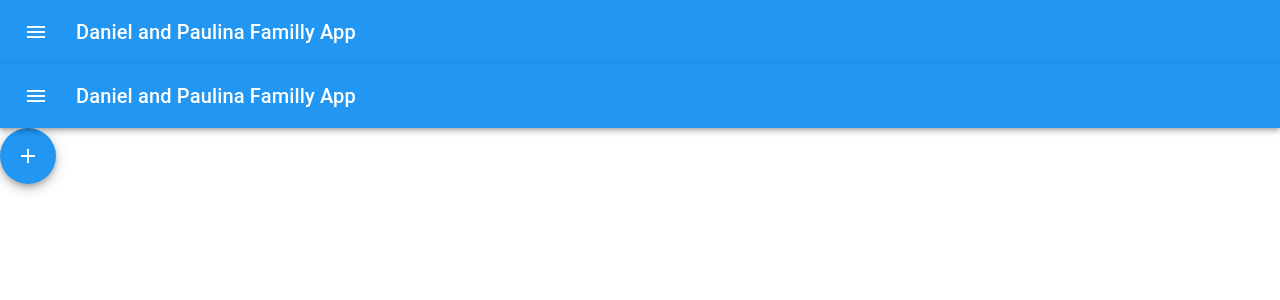
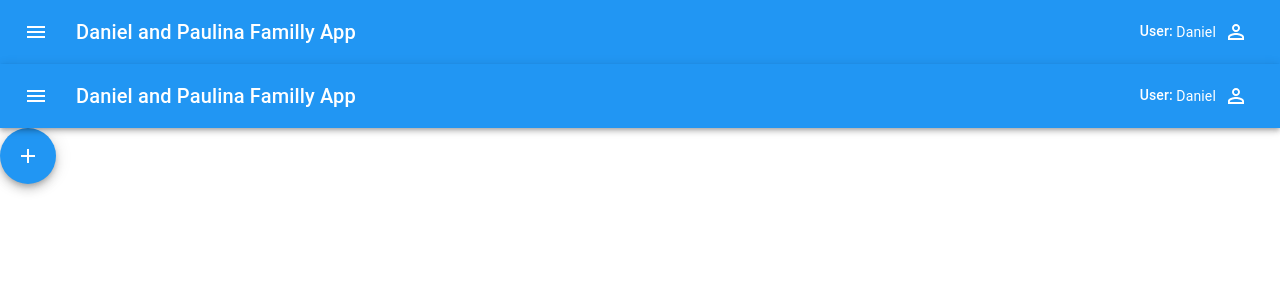
Before and after one commit to dandro32/family-app-fe, a Next.js app: page /src/header in a window 1280 px wide. Shown: the top 300 px of the page. Built offline with nearby package versions, Linux system fonts and the light colour scheme.

Commit message:
logout in header

```diff
--- a/pages/src/header/index.tsx
+++ b/pages/src/header/index.tsx
@@ -3,15 +3,35 @@ import AppBar from "@mui/material/AppBar";
 import Box from "@mui/material/Box";
 import Toolbar from "@mui/material/Toolbar";
 import Typography from "@mui/material/Typography";
-import Button from "@mui/material/Button";
 import IconButton from "@mui/material/IconButton";
 import MenuIcon from "@mui/icons-material/Menu";
+import UserIcon from "@mui/icons-material/PersonOutline";
+import { Button, Popover } from "@mui/material";
 
 interface HeaderProps {
   onHamburgerClick: () => void;
 }
 
 const Header: React.FC<HeaderProps> = ({ onHamburgerClick }) => {
+  const [anchorEl, setAnchorEl] = React.useState<HTMLButtonElement | null>(
+    null
+  );
+
+  const handleClick = (event: React.MouseEvent<HTMLButtonElement>) => {
+    setAnchorEl(event.currentTarget);
+  };
+
+  const handleClose = () => {
+    setAnchorEl(null);
+  };
+
+  const handleLogut = () => {
+    console.log("logout");
+  };
+
+  const open = Boolean(anchorEl);
+  const id = open ? "simple-popover" : undefined;
+
   return (
     <Box sx={{ flexGrow: 1 }}>
       <AppBar position="sticky">
@@ -29,7 +49,27 @@ const Header: React.FC<HeaderProps> = ({ onHamburgerClick }) => {
           <Typography variant="h6" component="div" sx={{ flexGrow: 1 }}>
             {`Daniel and Paulina Familly App`}
           </Typography>
-          <Button color="primary">Login</Button>
+          <Box sx={{ display: "flex", alignItems: "center" }}>
+            <Typography variant="subtitle2">User:&nbsp;</Typography>
+            <Typography variant="body2">Daniel</Typography>
+            <IconButton color="inherit" onClick={handleClick}>
+              <UserIcon />
+            </IconButton>
+          </Box>
+          <Popover
+            id={id}
+            open={open}
+            anchorEl={anchorEl}
+            onClose={handleClose}
+            anchorOrigin={{
+              vertical: "bottom",
+              horizontal: "center",
+            }}
+          >
+            <Button color="primary" onClick={handleLogut} sx={{ m: 2 }}>
+              Logout
+            </Button>
+          </Popover>
         </Toolbar>
       </AppBar>
     </Box>
```
